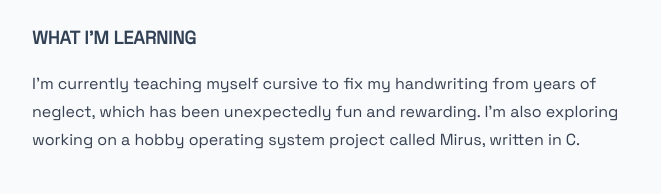
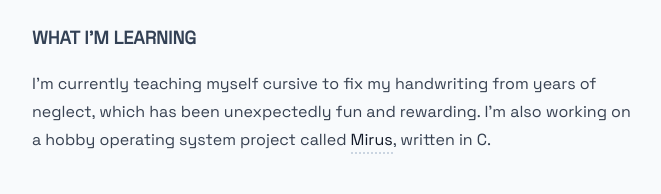
Before and after one commit to joshbeitler/btlr.xyz, a Next.js app: page /now in a window 1280 px wide. Shown: the part 600-794 px from the top of the page, without its empty margins (308-969 px from the left). Built offline with nearby package versions, Linux system fonts and the light colour scheme.

Commit message:
now page

```diff
--- a/app/now/page.mdx
+++ b/app/now/page.mdx
@@ -19,14 +19,16 @@ adventures doing so.
 
 ## What I'm learning
 I'm currently teaching myself cursive to fix my handwriting from years of
-neglect, which has been unexpectedly fun and rewarding. I'm also exploring
-working on a hobby operating system project called Mirus, written in C.
+neglect, which has been unexpectedly fun and rewarding. I'm also working on a
+hobby operating system project called [Mirus](https://github.com/joshbeitler/mirus),
+written in C.
 
 ## How I'm volunteering
 I dedicate time to [Southern Utah CodeCamp](https://www.southernutahcodecamp.com/),
 where I have been the Chair for 4 years. This is important to me because this
 event provided a jumping off point for me to get into working in tech as a
-<ImageTooltip imageUrl="/embarassing.jpeg" imageWidth={300} imageHeight={185}>teenager</ImageTooltip>, and now I am able to give back and give others that same opportunity.
+<ImageTooltip imageUrl="/embarassing.jpeg" imageWidth={300} imageHeight={185}>teenager</ImageTooltip>,
+and now I am able to give back and give others that same opportunity.
 
 ## My setup
 
```
